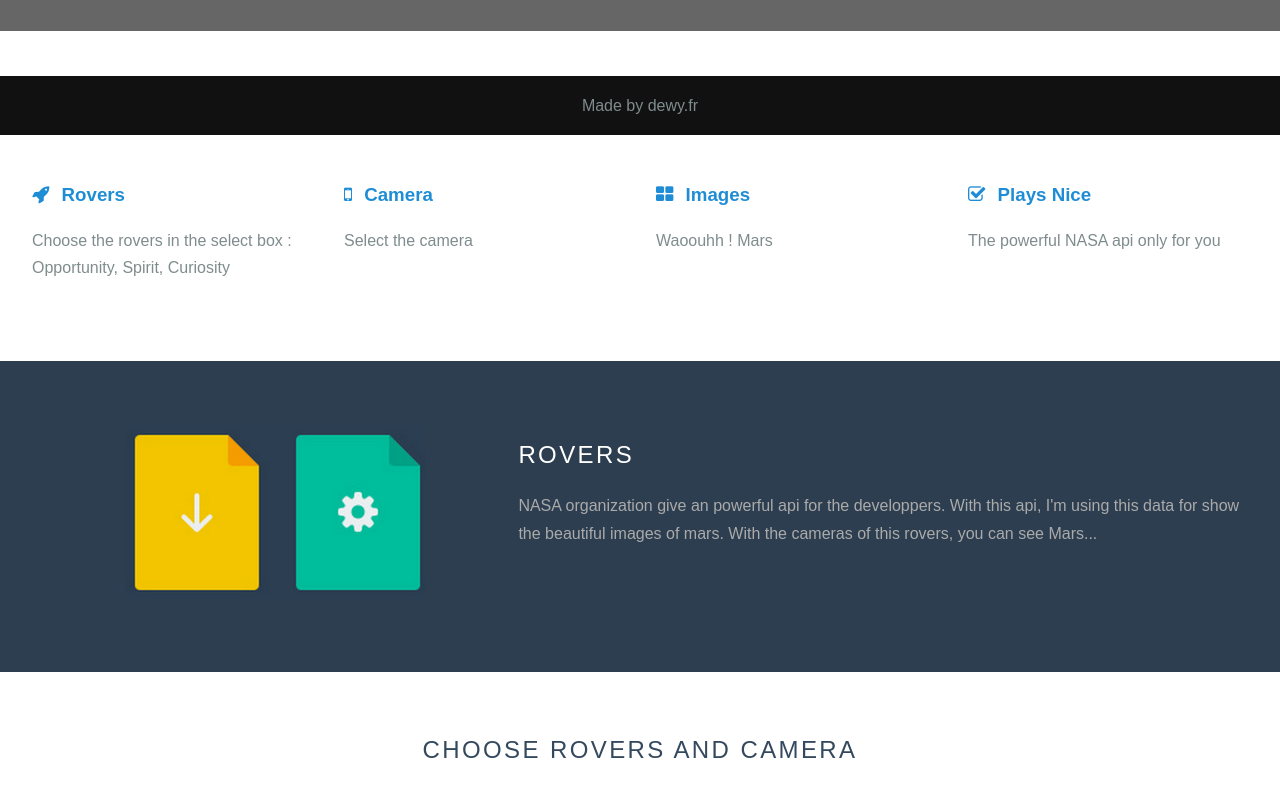
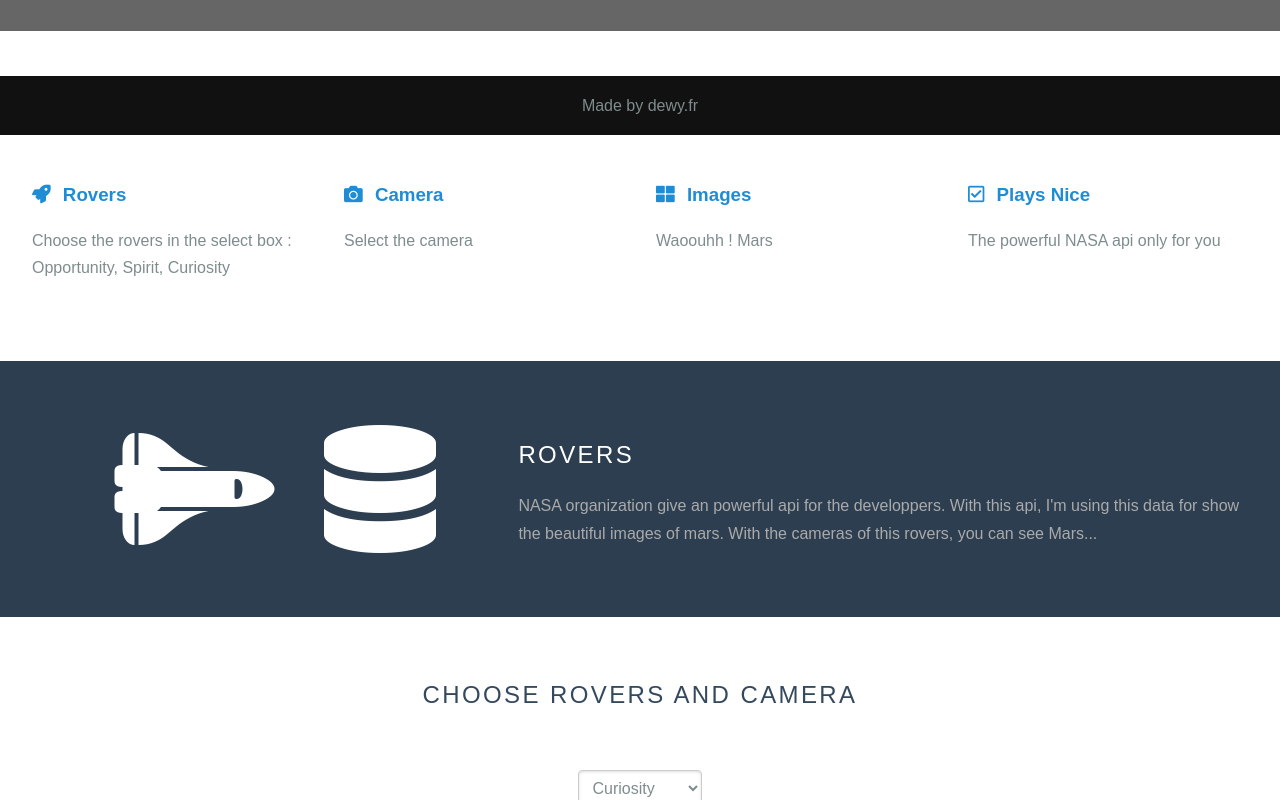
Before and after one commit to wyde22/API-Nasa, a plain HTML site: page index.html in a window 1280 px wide. Shown: the part 665-1465 px from the top of the page. Drawn offline with Linux system fonts and the light colour scheme.

Commit message:
works on HTML structure and CSS

```diff
--- a/assets/css/styles.css
+++ b/assets/css/styles.css
@@ -6,3 +6,16 @@
     background-color: #000;
     opacity: 0.6;
 }
+
+.fa-space-shuttle {
+    margin-right: 45px;
+}
+
+.stylePers {
+    color: #fff;
+    font-size: 8em;
+}
+
+#dashboard div span {
+    display: block;
+}
--- a/assets/js/nasa.js
+++ b/assets/js/nasa.js
@@ -25,7 +25,6 @@ class nasaAPI {
                             var result = JSON.parse(this.responseText);
 
                             if (result) {
-                                console.log(result);
                                 resolve(result);
                             } else {
                                 reject("pas de resultat");
--- a/assets/js/rover-search.js
+++ b/assets/js/rover-search.js
@@ -64,19 +64,18 @@ class roverSearch {
             for(let i = 0; i < datasPhotos.length; i++) {
                 let photoRover = datasPhotos[i];
 
-                console.log(photoRover);
+                //console.log(photoRover);
 
                 let div = document.createElement('div');
 				div.className = "item-photos l-box pure-u-md-1-2 pure-u-lg-1-4";
                 let img = document.createElement('img');
                 img.className = "pure-img";
 
-
-
                 photosRovers.appendChild(div);
 				img.src = photoRover.img_src;
                 div.appendChild(img);
             }
         }
+
     }
 }
--- a/index.html
+++ b/index.html
@@ -15,7 +15,7 @@
         <link rel="stylesheet" href="assets/css/pure-release-1.0.0/grids-responsive-min.css">
     <!--<![endif]-->
 
-    <link rel="stylesheet" href="https://netdna.bootstrapcdn.com/font-awesome/4.0.3/css/font-awesome.css">
+    <link rel="stylesheet" href="https://use.fontawesome.com/releases/v5.0.9/css/all.css" integrity="sha384-5SOiIsAziJl6AWe0HWRKTXlfcSHKmYV4RBF18PPJ173Kzn7jzMyFuTtk8JA7QQG1" crossorigin="anonymous">
 
         <!--[if lte IE 8]>
     <link rel="stylesheet" href="assets/css/layouts/marketing-old-ie.css">
@@ -46,7 +46,7 @@
             Photos of rovers in Mars. Opportunity, Spirit, Curiosity
         </p>
         <p>
-            <a href="#rover" class="pure-button pure-button-primary started">Get Started</a>
+            <a href="#rover" class="pure-button pure-button-primary">Get Started</a>
         </p>
     </div>
 </div>
@@ -68,7 +68,7 @@
             </div>
             <div class="l-box pure-u-1 pure-u-md-1-2 pure-u-lg-1-4">
                 <h3 class="content-subhead">
-                    <i class="fa fa-mobile"></i>
+                    <i class="fas fa-camera"></i>
                     Camera
                 </h3>
                 <p>
@@ -86,7 +86,7 @@
             </div>
             <div class="l-box pure-u-1 pure-u-md-1-2 pure-u-lg-1-4">
                 <h3 class="content-subhead">
-                    <i class="fa fa-check-square-o"></i>
+                    <i class="far fa-check-square"></i>
                     Plays Nice
                 </h3>
                 <p>
@@ -98,7 +98,8 @@
 
     <div class="ribbon l-box-lrg pure-g">
         <div class="l-box-lrg is-center pure-u-1 pure-u-md-1-2 pure-u-lg-2-5">
-            <img width="300" alt="File Icons" class="pure-img-responsive" src="assets/img/common/file-icons.png">
+            <i class="fas stylePers fa-space-shuttle"></i>
+            <i class="fas stylePers fa-database"></i>
         </div>
         <div class="pure-u-1 pure-u-md-1-2 pure-u-lg-3-5">
 
```
Also changed, not shown: assets/img/common/file-icons.png (deleted).
